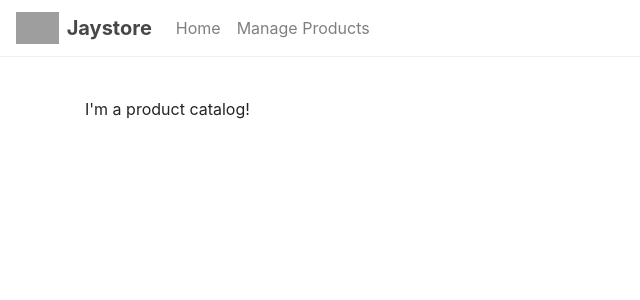
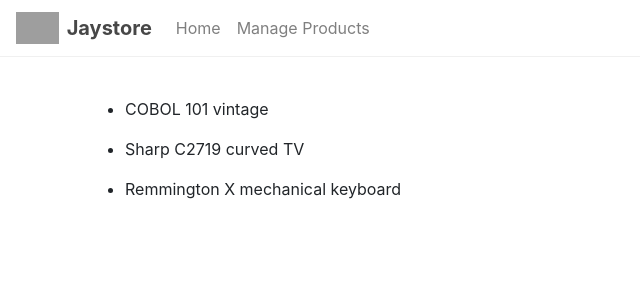
Before and after one commit to CharlFrancois/tutorialvuecommerce, a Vue app: page / in a window 1280 px wide. Shown: the top 300 px of the page, without its empty margins (0-640 px from the left). Built offline with nearby package versions, Linux system fonts and the light colour scheme; grey boxes are pictures that could not be loaded.

Commit message:
Vuex (#6)
:sparkles: Introducing Vuex

```diff
--- a/package.json
+++ b/package.json
@@ -12,7 +12,7 @@
     "register-service-worker": "^1.6.2",
     "vue": "^2.6.10",
     "vue-router": "^3.0.6",
-    "vuex": "^3.0.1"
+    "vuex": "^3.1.1"
   },
   "devDependencies": {
     "@babel/polyfill": "^7.4.4",
--- a/src/components/ManageProducts.vue
+++ b/src/components/ManageProducts.vue
@@ -14,9 +14,10 @@
 </template>
 
 <script>
+  import {mapGetters, mapActions} from 'vuex'
   import ProductList from '@/components/ManageProducts/ProductList'
   import SaveProductForm from '@/components/ManageProducts/SaveProductForm'
-  import uuid from 'uuid'
+
   const initialData = () => {
     return{
       productInForm:{
@@ -24,28 +25,7 @@
         name: '',
         description: '',
         price: null
-      },
-      products:[
-        {
-          id: 'cc919e21-ae5b-5e1f-d023-c40ee669520c',
-          name: 'COBOL 101 vintage',
-          description: 'Learn COBOL with this vintage programming book',
-          price: 399
-        },
-        {
-          id: 'bcd755a6-9a19-94e1-0a5d-426c0303454f',
-          name: 'Sharp C2719 curved TV',
-          description: 'Watch TV like never before with the brand new curved screen technology',
-          price: 1995
-        },
-        {
-          id: '727026b7-7f2f-c5a0-ace9-cc227e686b8e',
-          name: 'Remmington X mechanical keyboard',
-          description: 'Excellent for gaming and typing, this Remmington X keyboard ' +
-            'features tactile, clicky switches for speed and accuracy',
-          price: 595
-        }
-      ]
+      }
     }
   }
 
@@ -55,16 +35,19 @@
       ProductList,
       SaveProductForm
     },
+    computed: mapGetters({
+      products:'getProducts'
+    }),
     data: initialData,
     methods:{
+      ...mapActions([
+        'saveProduct',
+        'deleteProduct'
+      ]),
+
       onFormSave (product) {
-        const index= this.products.findIndex((p) => p.id === product.id)
-        if (index !== -1) {
-          this.products.splice(index, 1, product)
-        } else {
-          product.id = uuid.v4()
-          this.products.push(product)
-        }
+        this.saveProduct(product)
+
         this.resetProductInForm()
       },
       onFormCancel () {
@@ -77,9 +60,7 @@
         this.productInForm={...product}
       },
       onRemoveClicked (productId) {
-        const index= this.products.findIndex((p) => p.id === productId)
-
-        this.products.splice(index, 1)
+        this.deleteProduct(productId)
 
         if (productId === this.productInForm.id) {
           this.resetProductInForm()
--- a/src/components/ProductCatalog.vue
+++ b/src/components/ProductCatalog.vue
@@ -1,10 +1,19 @@
 <template>
-  <p>I'm a product catalog!</p>
+  <section>
+    <ul v-for="product in products" track-by="id">
+      <li>{{product.name}}</li>
+    </ul>
+  </section>
 </template>
 
 <script>
+  import { mapGetters} from 'vuex'
+
   export default {
-    name: "ProductCatalog"
+    name: "ProductCatalog",
+    computed: mapGetters({
+      products: 'getProducts'
+    })
   }
 </script>
 
--- a/src/main.js
+++ b/src/main.js
@@ -3,13 +3,16 @@
 import Vue from 'vue'
 import './plugins/bootstrap-vue'
 import App from './App.vue'
-import './registerServiceWorker'
-import router from './router'
-import './styles/style.scss'
+import '@/registerServiceWorker'
+import router from '@/router'
+import '@/styles/style.scss'
+import store from '@/vuex/store'
 
 Vue.config.productionTip = false
 
 new Vue({
+  el:'#app',
+  store,
   router,
   render: h => h(App)
-}).$mount('#app')
+})
--- /dev/null
+++ b/src/vuex/modules/products/actions.js
@@ -0,0 +1,22 @@
+import uuid from 'uuid'
+
+import {
+  DELETE_PRODUCT,
+  CREATE_PRODUCT,
+  UPDATE_PRODUCT
+} from './mutation-types'
+
+export function saveProduct ({commit, state}, product) {
+  const index = state.all.findIndex((p) => p.id === product.id)
+
+  if (index !== -1) {
+    commit (UPDATE_PRODUCT, product)
+  } else {
+    product.id = uuid.v4 ()
+    commit (CREATE_PRODUCT, product)
+  }
+}
+
+export function deleteProduct ({commit}, productId) {
+  commit (DELETE_PRODUCT, productId)
+}
--- /dev/null
+++ b/src/vuex/modules/products/getters.js
@@ -0,0 +1 @@
+export const getProducts = state => state.all
--- /dev/null
+++ b/src/vuex/modules/products/index.js
@@ -0,0 +1,55 @@
+import * as getters from '@/vuex/modules/products/getters'
+import * as actions from '@/vuex/modules/products/actions'
+
+import {
+  CREATE_PRODUCT,
+  UPDATE_PRODUCT,
+  DELETE_PRODUCT
+} from "@/vuex/modules/products/mutation-types"
+
+const initialState = {
+  all: [
+    {
+      id: 'cc919e21-ae5b-5e1f-d023-c40ee669520c',
+      name: 'COBOL 101 vintage',
+      description: 'Learn COBOL with this vintage programming book',
+      price: 399
+    },
+    {
+      id: 'bcd755a6-9a19-94e1-0a5d-426c0303454f',
+      name: 'Sharp C2719 curved TV',
+      description: 'Watch TV like never before with the brand new curved screen technology',
+      price: 1995
+    },
+    {
+      id: '727026b7-7f2f-c5a0-ace9-cc227e686b8e',
+      name: 'Remmington X mechanical keyboard',
+      description: 'Excellent for gaming and typing, this Remmington X keyboard ' +
+        'features tactile, clicky switches for speed and accuracy',
+      price: 595
+    }
+  ]
+}
+
+const mutations = {
+  [CREATE_PRODUCT] (state, product) {
+  state.all.push(product)
+},
+[UPDATE_PRODUCT] (state, product) {
+    const index = state.all.findIndex((p) => p.id === product.id)
+
+  if (index !== -1) {
+    state.all.splice(index, 1, product)
+  }
+},
+  [DELETE_PRODUCT] (state, productId) {
+    state.all = state.all.filter(p => p.id !== productId)
+  }
+}
+
+export default {
+  state:{...initialState},
+  actions,
+  getters,
+  mutations
+}
--- /dev/null
+++ b/src/vuex/modules/products/mutation-types.js
@@ -0,0 +1,3 @@
+export const CREATE_PRODUCT = 'products/CREATE_PRODUCT'
+export const UPDATE_PRODUCT = 'products/UPDATE_PRODUCT'
+export const DELETE_PRODUCT = 'products/DELETE_PRODUCT'
--- /dev/null
+++ b/src/vuex/store.js
@@ -0,0 +1,15 @@
+import Vue from 'vue'
+import Vuex from 'vuex'
+
+import products from '@/vuex/modules/products'
+
+Vue.use(Vuex)
+
+const debug = process.env.NODE_ENV !== 'production'
+
+export default new Vuex.Store ({
+  modules: {
+    products
+  },
+  strict:debug,
+})
```
